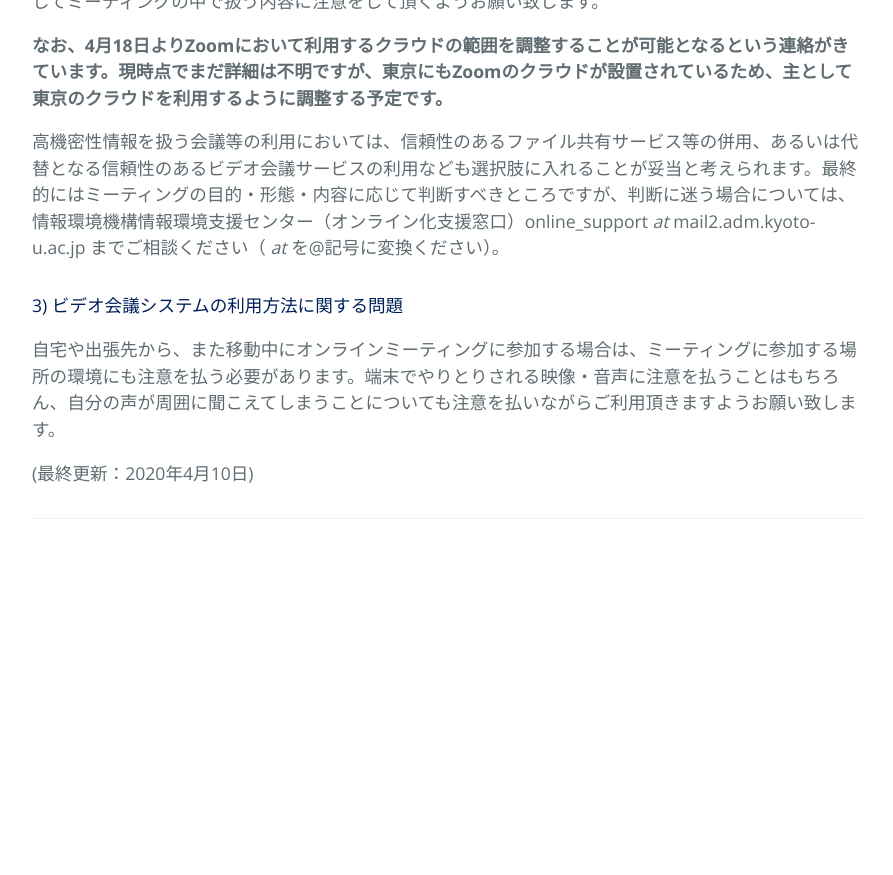
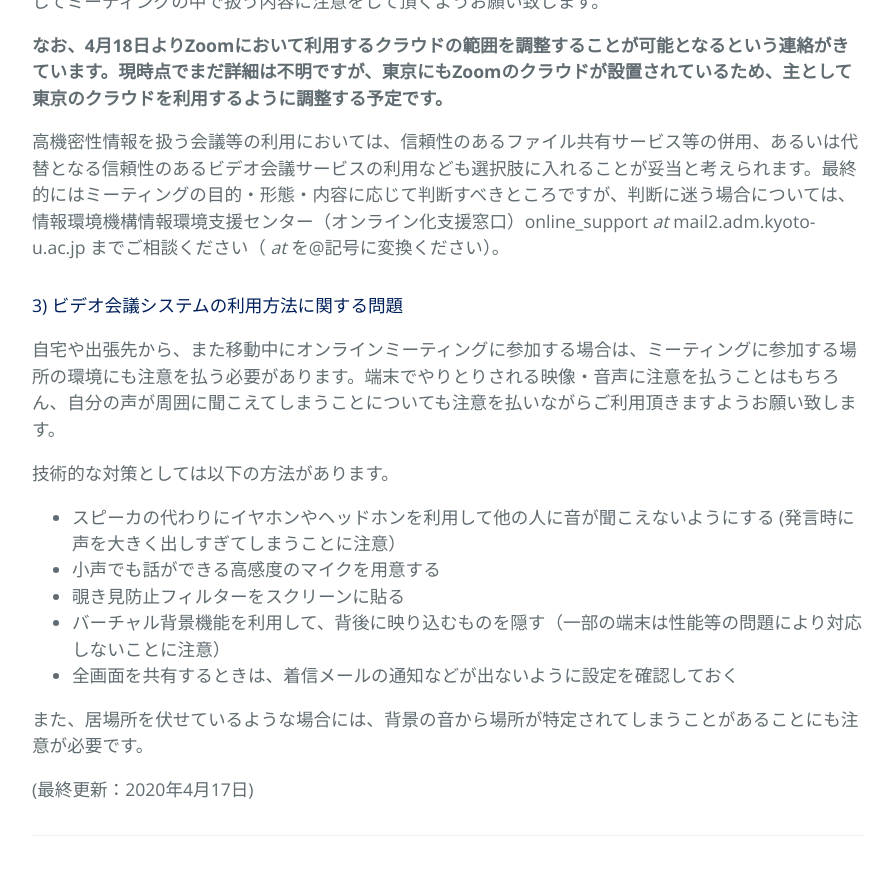
Before and after one commit to kyoto-u/online-edu, a Jekyll site: the page built from zoom-security.md, in a window 1280 px wide and 900 px high, scrolled down 3996 px. Shown: the top 875 px of the window, without its empty margins (192-1085 px from the left). Built offline with Jekyll 4.4.1, drawn with Linux system fonts in a browser that asks for light colours; before the commit the page ends 4579 px from its top, so only the background shows below that.

Commit message:
Update zoom-security.md

```diff
--- a/zoom-security.md
+++ b/zoom-security.md
@@ -104,4 +104,14 @@ Zoomに限らず、システム設計上E2E暗号化が実現されていない
 
 自宅や出張先から、また移動中にオンラインミーティングに参加する場合は、ミーティングに参加する場所の環境にも注意を払う必要があります。端末でやりとりされる映像・音声に注意を払うことはもちろん、自分の声が周囲に聞こえてしまうことについても注意を払いながらご利用頂きますようお願い致します。
 
-(最終更新：2020年4月10日)
+技術的な対策としては以下の方法があります。
+
+- スピーカの代わりにイヤホンやヘッドホンを利用して他の人に音が聞こえないようにする (発言時に声を大きく出しすぎてしまうことに注意）
+- 小声でも話ができる高感度のマイクを用意する
+- 覗き見防止フィルターをスクリーンに貼る
+- バーチャル背景機能を利用して、背後に映り込むものを隠す（一部の端末は性能等の問題により対応しないことに注意）
+- 全画面を共有するときは、着信メールの通知などが出ないように設定を確認しておく
+
+また、居場所を伏せているような場合には、背景の音から場所が特定されてしまうことがあることにも注意が必要です。
+
+(最終更新：2020年4月17日)
```
